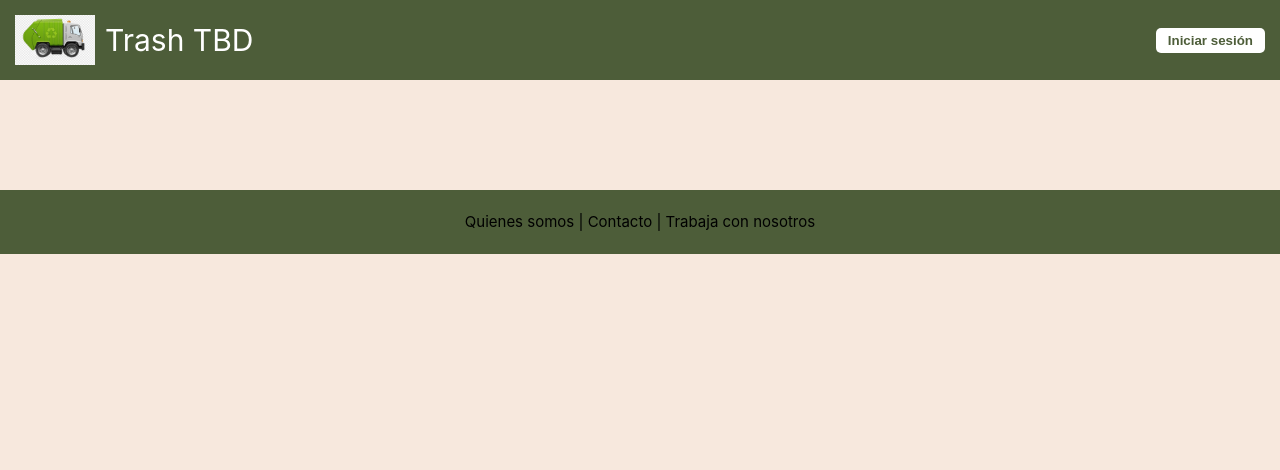
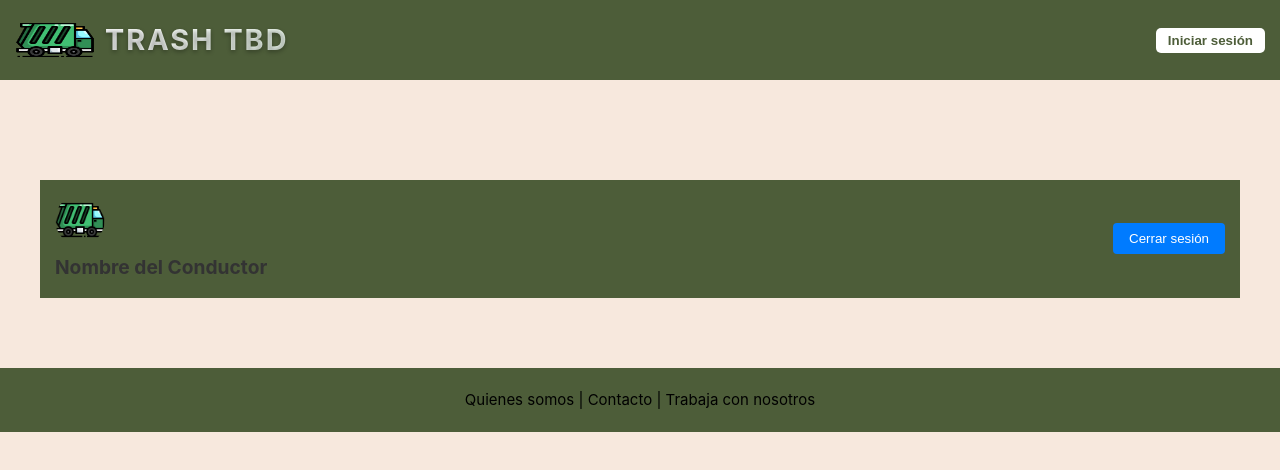
Before and after one commit to RojoMax12/Lab1TBD, a Vue app in the folder Frontend-lab/: page /home-drive in a window 1280 px wide. Shown: the top 470 px of the page. Built offline with nearby package versions, Linux system fonts and the light colour scheme; the HTML template or start-up script is replaced by a standard one.

Commit message:
Se avanzo algo con el view del empleado

```diff
--- a/Frontend-lab/src/App.vue
+++ b/Frontend-lab/src/App.vue
@@ -23,10 +23,11 @@ body, html {
 
 .content-wrapper {
   flex-grow: 1;
-  /* Aquí puedes aplicar el estilo del mockup para el fondo claro */
+  margin-top: 80px; /* Espacio para el header fijo */
   background-color: #f7e8dd;
   max-width: 1280px;
-  margin: 0 auto;
+  margin-left: auto;
+  margin-right: auto;
   padding: 40px;
 }
 </style>
--- a/Frontend-lab/src/components/Header.vue
+++ b/Frontend-lab/src/components/Header.vue
@@ -2,7 +2,7 @@
   <header class="header">
     <div class="logo-container">
       <img src="/logo.png" alt="Logo" class="logo" />
-      <h1>Trash TBD</h1>
+      <h1 class="site-title">Trash TBD</h1>
     </div>
     <button class="login-btn">Iniciar sesión</button>
   </header>
@@ -26,6 +26,20 @@
   width: 80px;
   height: 50px;
 }
+
+.site-title {
+  font-size: 1.8rem;
+  font-weight: 700;
+  text-transform: uppercase;
+  letter-spacing: 2px;
+  margin: 0;
+  background: linear-gradient(135deg, #ffffff, #e8f5e8);
+  -webkit-background-clip: text;
+  -webkit-text-fill-color: transparent;
+  background-clip: text;
+  text-shadow: 0 2px 4px rgba(0,0,0,0.3);
+}
+
 .login-btn {
   background: white;
   color: #4d5d39;
--- /dev/null
+++ b/Frontend-lab/src/components/HomeDrive.vue
@@ -0,0 +1,58 @@
+<template>
+    <header class ="header">
+      <div class="perfile-container">
+        <img src="/logo.png" alt="Logo" class="logo" />
+        <h1 class="name-employeer">
+            Nombre del Conductor
+        </h1>
+      </div>
+      <button class="login-btn">
+        Cerrar sesión
+      </button>
+    </header>
+</template>
+
+<style scoped>
+.header {
+  margin-top: -20px;
+  display: flex;
+  justify-content: space-between;
+  align-items: center;
+  padding: 15px;
+  background-color: #4d5d39;
+  color: white;
+
+}
+
+.logo {
+  width: 50px;
+  height: 50px;
+  border-radius: 50%;
+  margin-right: 1rem;
+}
+
+.name-employeer {
+  font-size: 1.2rem;
+  font-weight: bold;
+color: #333;
+}
+
+.login-btn {
+  padding: 0.5rem 1rem;
+  background-color: #007bff;
+  color: white;
+  border: none;
+  border-radius: 4px;
+  cursor: pointer;
+}
+
+.login-btn:hover {
+  background-color: #0056b3;
+}
+
+.name-employeer {
+    font-size: 1.2rem;
+    font-weight: bold;
+    color: #333;
+}
+</style>
--- a/Frontend-lab/src/router/index.ts
+++ b/Frontend-lab/src/router/index.ts
@@ -1,10 +1,12 @@
 import { createRouter, createWebHistory } from 'vue-router'
 import HomeView from '../views/HomeView.vue'
+import HomeDriverView from '../views/HomeDriverView.vue'
 
 const router = createRouter({
   history: createWebHistory(),
   routes: [
     { path: '/', name: 'home', component: HomeView },
+    { path: '/home-drive', name: 'home-drive', component: HomeDriverView }
   ]
 })
 
--- /dev/null
+++ b/Frontend-lab/src/views/HomeDriverView.vue
@@ -0,0 +1,9 @@
+<template>
+  <div>
+    <HomeDriverView />
+  </div>
+</template>
+
+<script setup>
+import HomeDriverView from '../components/HomeDrive.vue'
+</script>
```
Also changed, not shown: Frontend-lab/public/logo.png, Frontend-lab/public/residuos.png.
